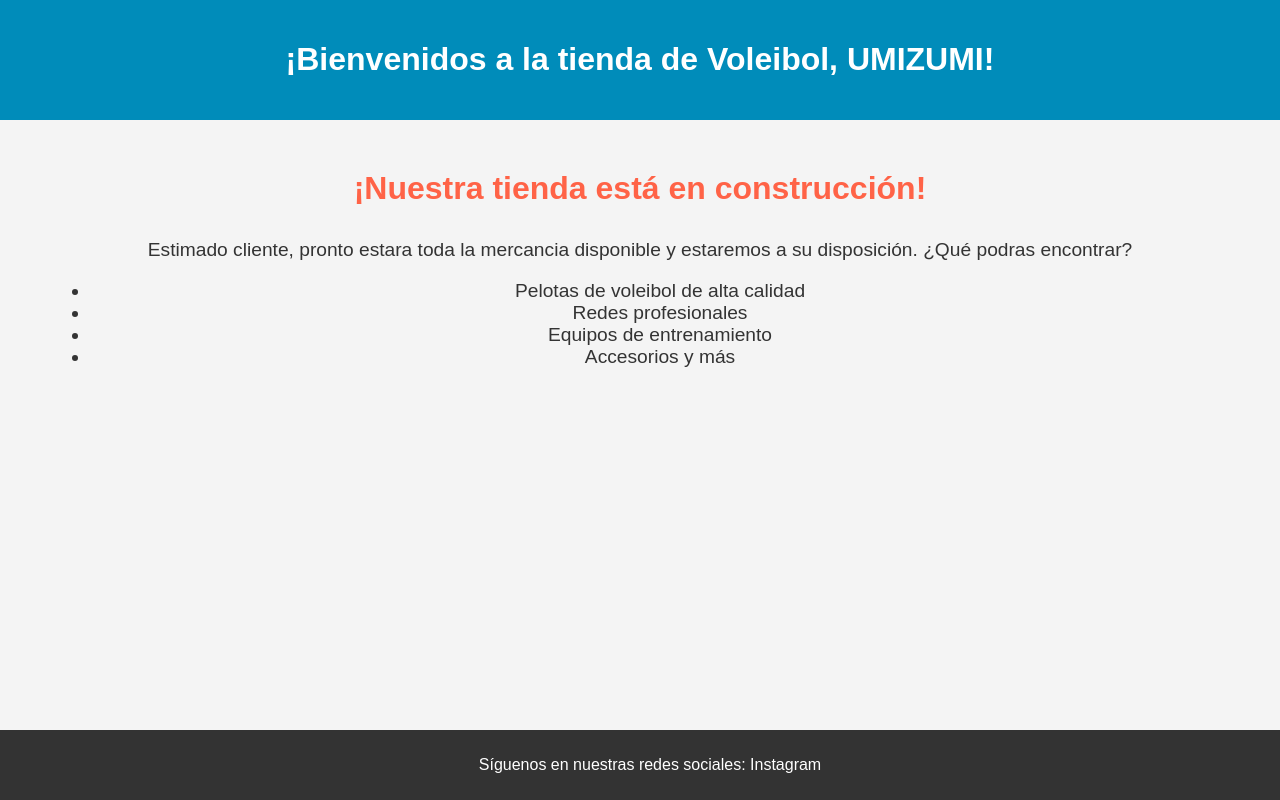
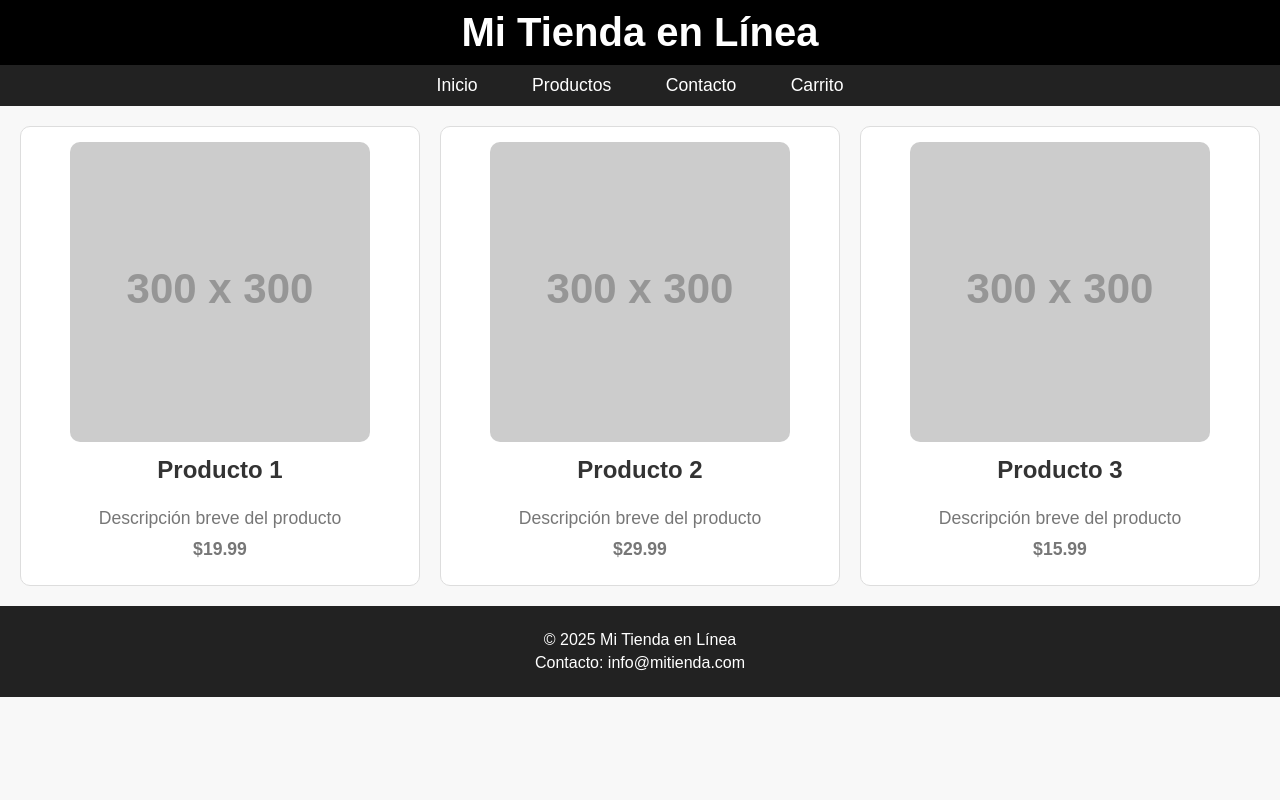
Before and after one commit to whosiale/meta-tags, a plain HTML site: page index.html in a window 1280 px wide. Drawn offline with Linux system fonts and the light colour scheme; placeholder pictures from the web are drawn by us.

Commit message:
Update index.html

```diff
--- a/index.html
+++ b/index.html
@@ -3,85 +3,148 @@
 <head>
     <meta charset="UTF-8">
     <meta name="viewport" content="width=device-width, initial-scale=1.0">
-    <title>Tienda de Voleibol - Página en Construcción</title>
+    <title>Mi Tienda en Línea</title>
     <style>
         body {
             font-family: Arial, sans-serif;
-            background-color: #f4f4f4;
             margin: 0;
             padding: 0;
+            background-color: #f8f8f8;
+            color: #333;
         }
+
+        /* Estilo del encabezado */
         header {
-            background-color: #008CBA;
+            background-color: #000;
+            color: white;
+            padding: 10px 0;
+            text-align: center;
+        }
+
+        header h1 {
+            margin: 0;
+            font-size: 2.5em;
+        }
+
+        /* Barra de navegación */
+        nav {
+            background-color: #222;
+            padding: 10px;
+            text-align: center;
+        }
+
+        nav a {
+            color: white;
+            text-decoration: none;
+            padding: 10px 15px;
+            margin: 0 10px;
+            font-size: 1.1em;
+        }
+
+        nav a:hover {
+            background-color: #444;
+            border-radius: 5px;
+        }
+
+        /* Sección de productos */
+        .product-container {
+            display: grid;
+            grid-template-columns: repeat(auto-fill, minmax(300px, 1fr));
+            gap: 20px;
+            padding: 20px;
+        }
+
+        .product-card {
+            background-color: white;
+            border: 1px solid #ddd;
+            border-radius: 10px;
+            padding: 15px;
+            text-align: center;
+            transition: transform 0.3s ease-in-out;
+        }
+
+        .product-card:hover {
+            transform: scale(1.05);
+            box-shadow: 0 4px 15px rgba(0, 0, 0, 0.1);
+        }
+
+        .product-card img {
+            max-width: 100%;
+            height: auto;
+            border-radius: 10px;
+        }
+
+        .product-card h3 {
+            font-size: 1.5em;
+            margin-top: 10px;
+        }
+
+        .product-card p {
+            color: #777;
+            font-size: 1.1em;
+            margin: 10px 0;
+        }
+
+        .price {
+            font-size: 1.4em;
+            font-weight: bold;
+            color: #000;
+        }
+
+        /* Estilo del pie de página */
+        footer {
+            background-color: #222;
             color: white;
             padding: 20px;
             text-align: center;
         }
-        .container {
-            text-align: center;
-            margin: 50px;
-        }
-        .construction {
-            font-size: 2rem;
-            font-weight: bold;
-            color: #FF6347;
-        }
-        .content {
-            margin-top: 30px;
-            font-size: 1.2rem;
-            color: #333;
-        }
-        .subscribe {
-            margin-top: 20px;
-        }
-        input[type="email"] {
-            padding: 10px;
-            width: 300px;
-            font-size: 1rem;
-        }
-        .btn {
-            padding: 10px 20px;
-            background-color: #008CBA;
-            color: white;
-            border: none;
-            cursor: pointer;
-        }
-        .btn:hover {
-            background-color: #005f73;
-        }
-        footer {
-            background-color: #333;
-            color: white;
-            padding: 10px;
-            text-align: center;
-            position: fixed;
-            bottom: 0;
-            width: 100%;
+
+        footer p {
+            margin: 5px 0;
         }
     </style>
 </head>
 <body>
 
+    <!-- Encabezado -->
     <header>
-    <h1>¡Bienvenidos a la tienda de Voleibol, UMIZUMI!</h1>
+        <h1>Mi Tienda en Línea</h1>
     </header>
 
-<div class="container">
-    <p class="construction">¡Nuestra tienda está en construcción!</p>
+    <!-- Barra de navegación -->
+    <nav>
+        <a href="#">Inicio</a>
+        <a href="#">Productos</a>
+        <a href="#">Contacto</a>
+        <a href="#">Carrito</a>
+    </nav>
 
-    <div class="content">
-        <p>Estimado cliente, pronto estara toda la mercancia disponible y estaremos a su disposición. ¿Qué podras encontrar?</p>
-        <ul>
-            <li>Pelotas de voleibol de alta calidad</li>
-            <li>Redes profesionales</li>
-            <li>Equipos de entrenamiento</li>
-            <li>Accesorios y más</li>
-        </ul>
+    <!-- Sección de productos -->
+    <section class="product-container">
+        <div class="product-card">
+            <img src="https://via.placeholder.com/300" alt="Producto 1">
+            <h3>Producto 1</h3>
+            <p>Descripción breve del producto</p>
+            <p class="price">$19.99</p>
         </div>
+        <div class="product-card">
+            <img src="https://via.placeholder.com/300" alt="Producto 2">
+            <h3>Producto 2</h3>
+            <p>Descripción breve del producto</p>
+            <p class="price">$29.99</p>
         </div>
+        <div class="product-card">
+            <img src="https://via.placeholder.com/300" alt="Producto 3">
+            <h3>Producto 3</h3>
+            <p>Descripción breve del producto</p>
+            <p class="price">$15.99</p>
+        </div>
+    </section>
 
+    <!-- Pie de página -->
     <footer>
-    <p>Síguenos en nuestras redes sociales: Instagram</p>
+        <p>&copy; 2025 Mi Tienda en Línea</p>
+        <p>Contacto: info@mitienda.com</p>
     </footer>
 
 </body>
```
Lines whose indentation alone changed are shown as unchanged.
